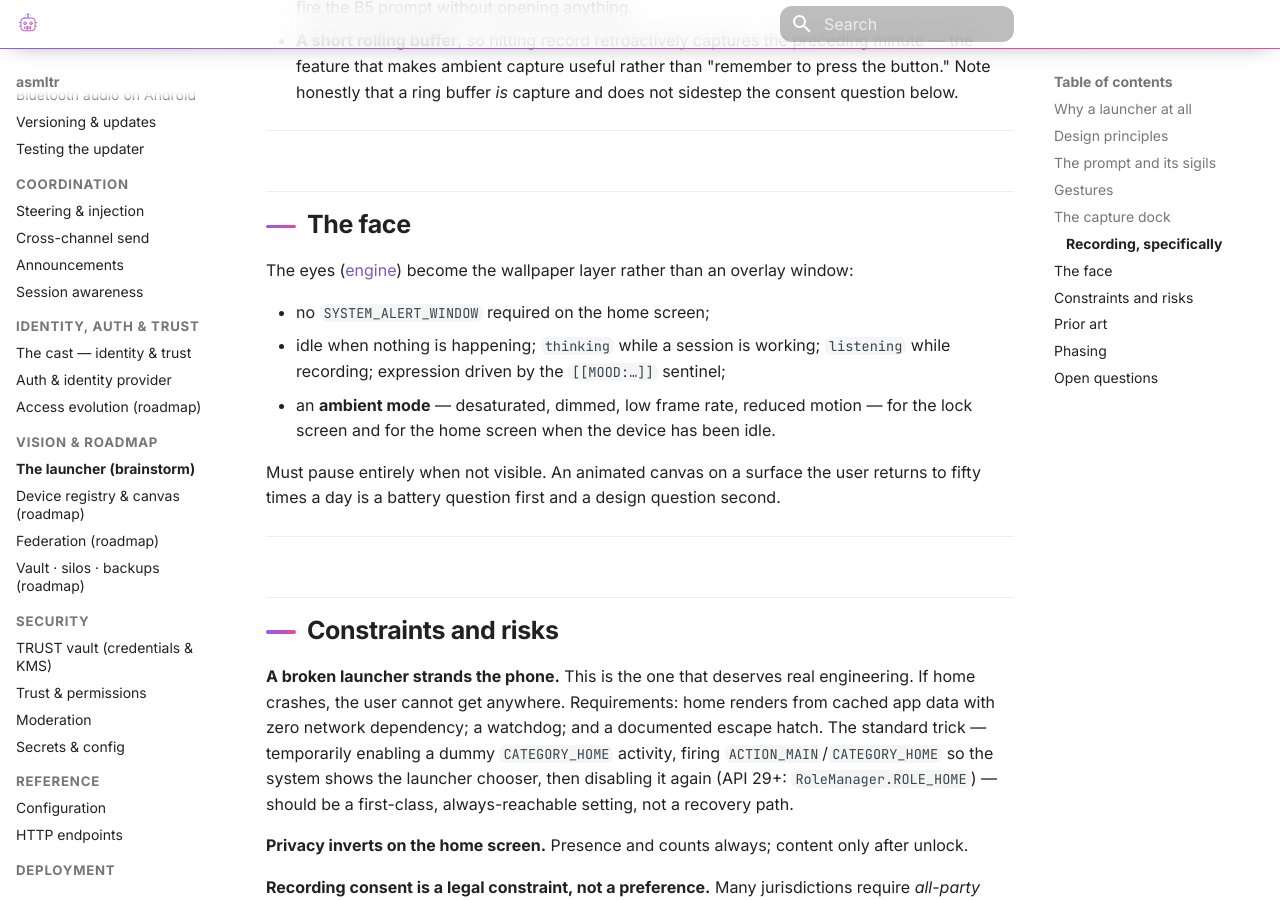
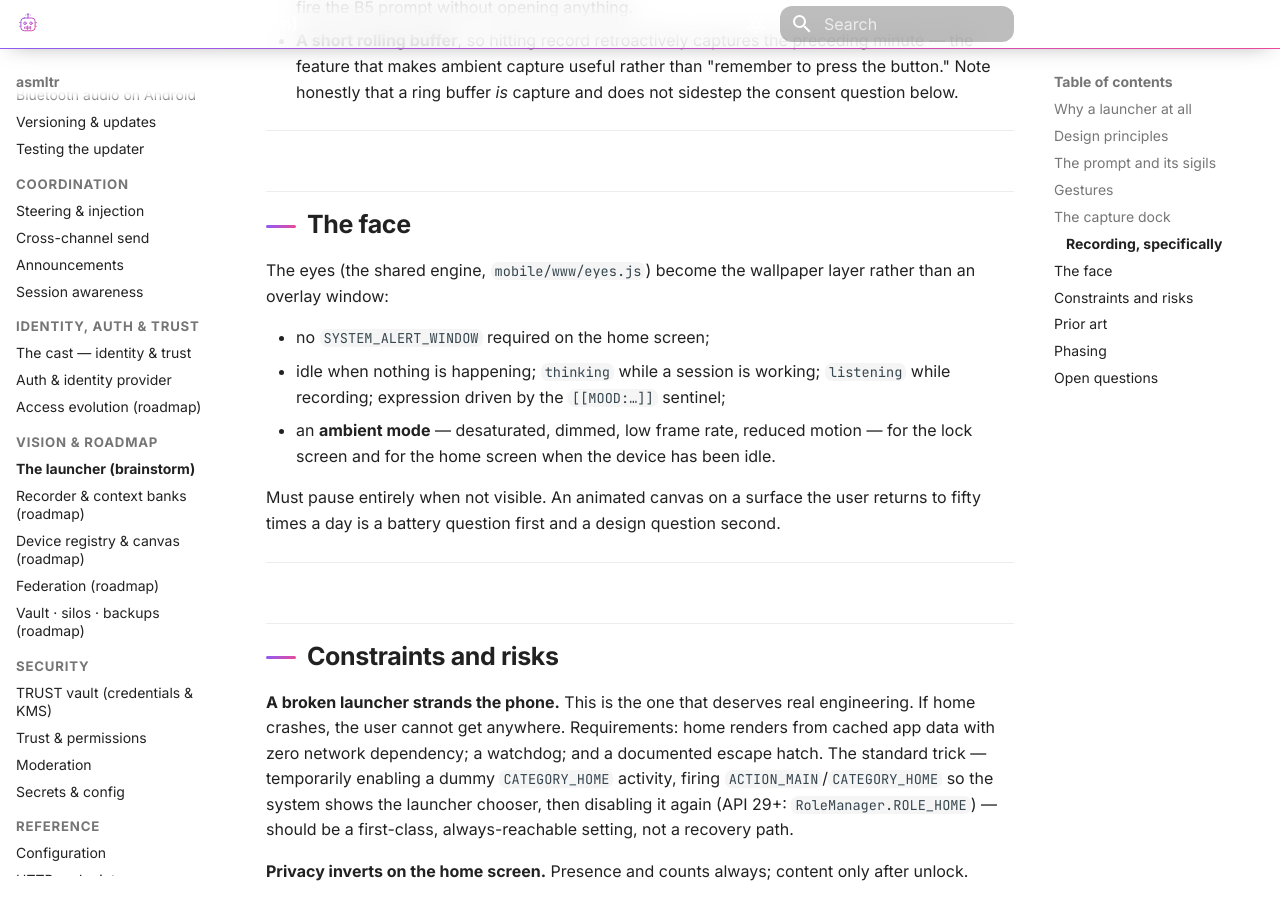
Before and after one commit to gtwy/asmltr, an MkDocs documentation site: the page built from docs/LAUNCHER.md, in a window 1280 px wide and 900 px high, scrolled down 3821 px. Built offline with MkDocs 1.6.1 and Material for MkDocs 9.7.7, drawn with Linux system fonts in a browser that asks for light colours; comment, search, counter and statistics services are not loaded; some of the changed text lies outside the part shown.

Commit message:
docs: fix a dead link in LAUNCHER.md, de-orphan the recorder roadmap
Two things a strict mkdocs build caught:

- LAUNCHER.md linked ../mobile/www/eyes.js. mkdocs cannot resolve repo source
  paths from docs/, so that would have published as a dead link. Named inline
  instead.
- ROADMAP-RECORDER-CONTEXTBANKS.md was not in the nav at all, so it was
  unreachable on the published site — awkward, since LAUNCHER.md now defers to
  it for the whole recorder design. Added under Vision & roadmap.

Verified: `mkdocs build` succeeds and both pages render and are reachable from
the nav.

Note for later: the docs workflow runs `mkdocs gh-deploy --force` without
--strict and mkdocs.yml sets no `strict:`, so broken links deploy silently.
UPDATER-DESIGN.md currently has 7 links to repo source files that are dead on
the site (they do resolve when browsing on GitHub, so this is a
site-vs-repository tradeoff rather than a plain mistake). Worth deciding one
way or the other before turning --strict on in CI, since it would fail the
build as things stand.

```diff
--- a/docs/LAUNCHER.md
+++ b/docs/LAUNCHER.md
@@ -131,7 +131,7 @@ adds is **capture-side context the server cannot see**:
 
 ## The face
 
-The eyes ([engine](../mobile/www/eyes.js)) become the wallpaper layer rather than an overlay window:
+The eyes (the shared engine, `mobile/www/eyes.js`) become the wallpaper layer rather than an overlay window:
 
 - no `SYSTEM_ALERT_WINDOW` required on the home screen;
 - idle when nothing is happening; `thinking` while a session is working; `listening` while recording;
--- a/mkdocs.yml
+++ b/mkdocs.yml
@@ -117,6 +117,7 @@ nav:
     - Access evolution (roadmap): ACCESS-EVOLUTION.md
   - Vision & roadmap:
     - The launcher (brainstorm): LAUNCHER.md
+    - Recorder & context banks (roadmap): ROADMAP-RECORDER-CONTEXTBANKS.md
     - Device registry & canvas (roadmap): DEVICE-REGISTRY.md
     - Federation (roadmap): FEDERATION.md
     - Vault · silos · backups (roadmap): ROADMAP-VAULT-SILOS-BACKUP.md
```
